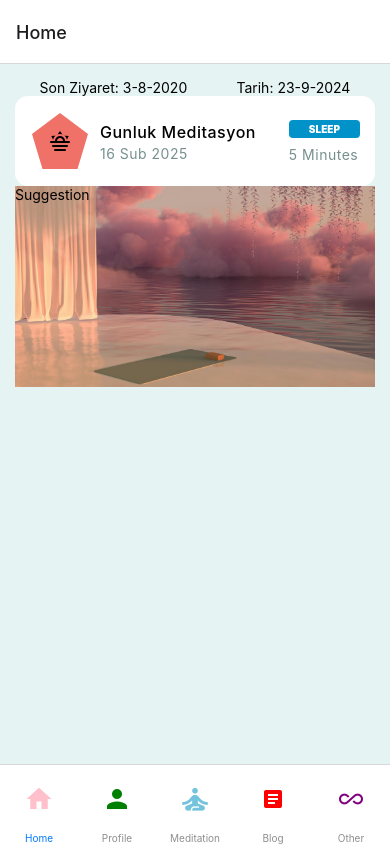
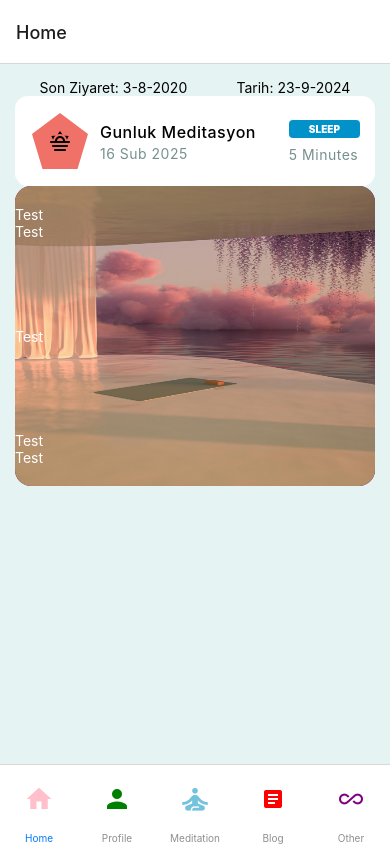
Before and after one commit to erenavar/meditation-app, a React Native app: screen /TabBar in a window 390 px wide. Built offline with nearby package versions, Linux system fonts and the light colour scheme.

Commit message:
create custom white text component and texts of recommendation area

```diff
--- /dev/null
+++ b/src/components/WhiteText.tsx
@@ -0,0 +1,18 @@
+import { StyleSheet, Text, TextProps, View } from "react-native";
+import React, { FC } from "react";
+
+interface IProps extends TextProps {
+  children: string;
+}
+
+const WhiteText = ({ ...props }: IProps) => {
+  return (
+    <View>
+      <Text {...props} style={{ color: "white" }}></Text>
+    </View>
+  );
+};
+
+export default WhiteText;
+
+const styles = StyleSheet.create({});
--- a/src/navigation/Suggestion.tsx
+++ b/src/navigation/Suggestion.tsx
@@ -1,13 +1,27 @@
 import { ImageBackground, StyleSheet, Text, View } from "react-native";
 import React from "react";
+import WhiteText from "../components/WhiteText";
 
 const Suggestion = () => {
   return (
-    <View style={{ height: "30%" }}>
+    <View>
       <ImageBackground
+        resizeMode="stretch"
         source={require("../../assets/suggestionBg.jpg")}
         style={styles.container}>
-        <Text>Suggestion</Text>
+        <View>
+          <WhiteText>Test</WhiteText>
+          <WhiteText>Test</WhiteText>
+        </View>
+        <View>
+          {" "}
+          <WhiteText>Test</WhiteText>
+        </View>
+        <View>
+          {" "}
+          <WhiteText>Test</WhiteText>
+          <WhiteText>Test</WhiteText>
+        </View>
       </ImageBackground>
     </View>
   );
@@ -18,7 +32,12 @@ export default Suggestion;
 const styles = StyleSheet.create({
   container: {
     backgroundColor: "purple",
-    height: "100%",
+    height: 300,
     width: "100%",
+    borderRadius: 16,
+    overflow: "hidden",
+    justifyContent: "space-between",
+    paddingVertical: 20,
   },
+  label1: {},
 });
```
